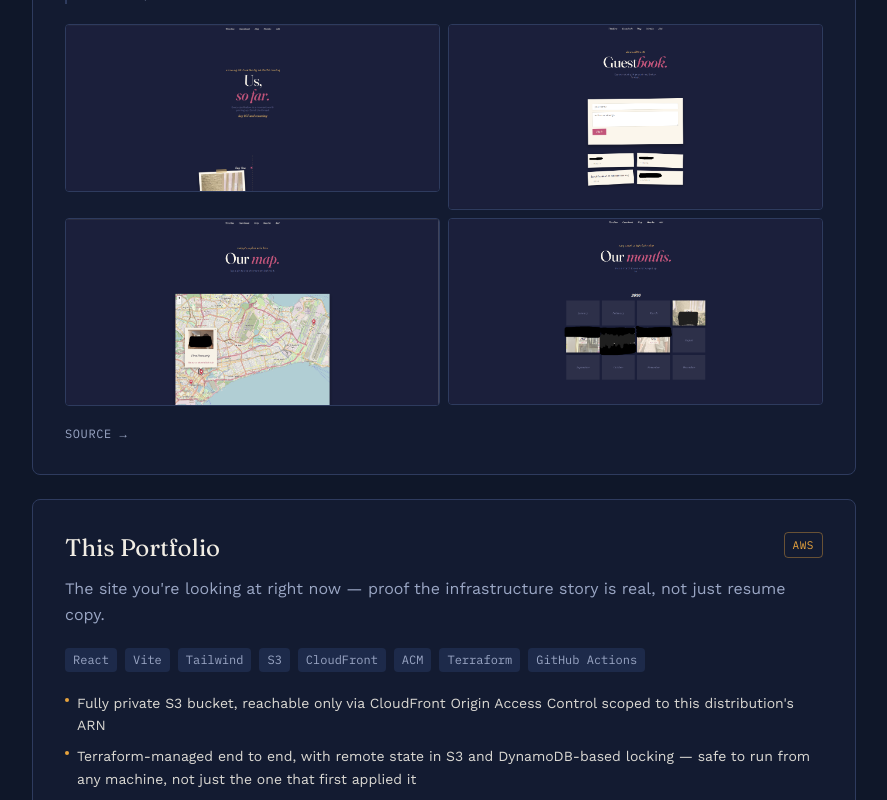
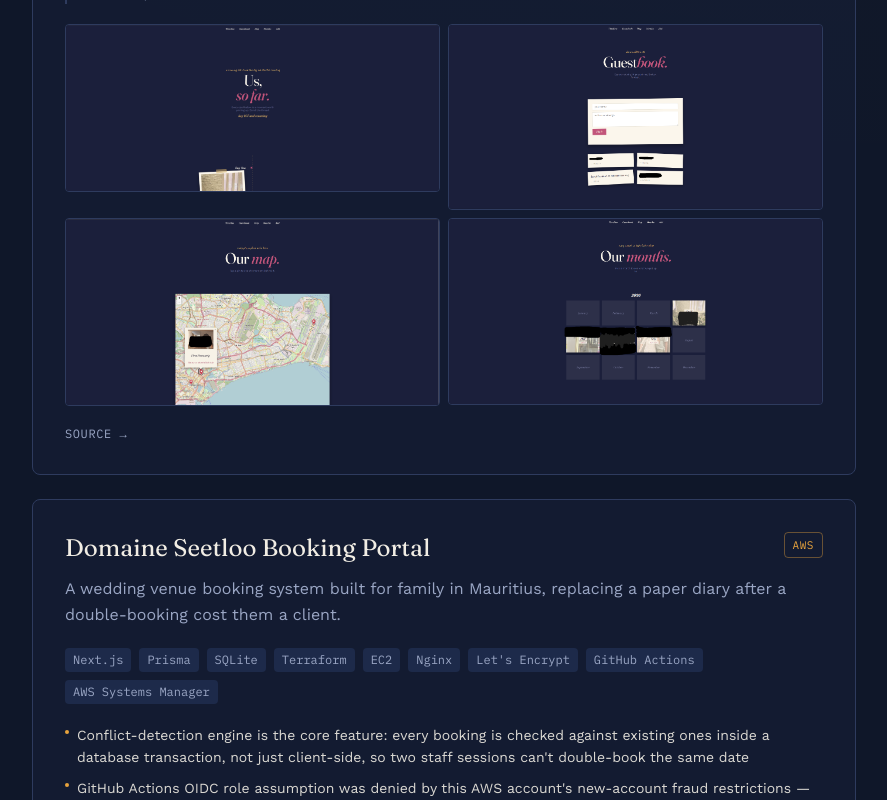
Before and after one commit to Moshik23/Portfolio, a React (Vite) app: page / in a window 1280 px wide. Shown: the part 3110-3910 px from the top of the page, without its empty margins (272-1159 px from the left). Built offline with nearby package versions, Linux system fonts and the light colour scheme.

Commit message:
Add Domaine Seetloo Booking Portal project card
Wedding venue booking system built for family in Mauritius. Also adds
EC2 and Systems Manager to the AWS skills list, both new from this
project.

```diff
--- a/src/components/Projects.jsx
+++ b/src/components/Projects.jsx
@@ -68,6 +68,23 @@ const projects = [
     repoHref: "https://github.com/Moshik23/memories",
   },
   {
+    id: "domaine-seetloo",
+    title: "Domaine Seetloo Booking Portal",
+    tagline:
+      "A wedding venue booking system built for family in Mauritius, replacing a paper diary after a double-booking cost them a client.",
+    status: "live",
+    statusLabel: "AWS",
+    stack: ["Next.js", "Prisma", "SQLite", "Terraform", "EC2", "Nginx", "Let's Encrypt", "GitHub Actions", "AWS Systems Manager"],
+    highlights: [
+      "Conflict-detection engine is the core feature: every booking is checked against existing ones inside a database transaction, not just client-side, so two staff sessions can't double-book the same date",
+      "GitHub Actions OIDC role assumption was denied by this AWS account's new-account fraud restrictions — fell back to a narrowly-scoped IAM user whose access key can only send SSM commands to this one instance",
+      "Deploys run through AWS Systems Manager Run Command, not SSH — the security group only opens port 22 to one fixed IP, with 80/443 reserved for the app itself",
+      "Nginx reverse proxy + Let's Encrypt HTTPS in front of a single EC2 instance running a plain SQLite file — deliberately simple for a single-venue, low-traffic internal tool",
+    ],
+    note: "Built end to end for family — from a print layout matching their actual paper forms down to the AWS deploy pipeline. Real production use, not a demo.",
+    repoHref: "https://github.com/Moshik23/domaine-seetloo-booking",
+  },
+  {
     id: "portfolio",
     title: "This Portfolio",
     tagline:
--- a/src/components/Skills.jsx
+++ b/src/components/Skills.jsx
@@ -7,7 +7,7 @@ const groups = [
   {
     label: "AWS",
     color: "text-amber",
-    items: ["S3 + CloudFront", "Lambda", "API Gateway", "DynamoDB", "IAM", "ACM", "CLF-C02 (certified)"],
+    items: ["S3 + CloudFront", "Lambda", "API Gateway", "DynamoDB", "EC2", "Systems Manager", "IAM", "ACM", "CLF-C02 (certified)"],
   },
   {
     label: "Infra & delivery",
```
